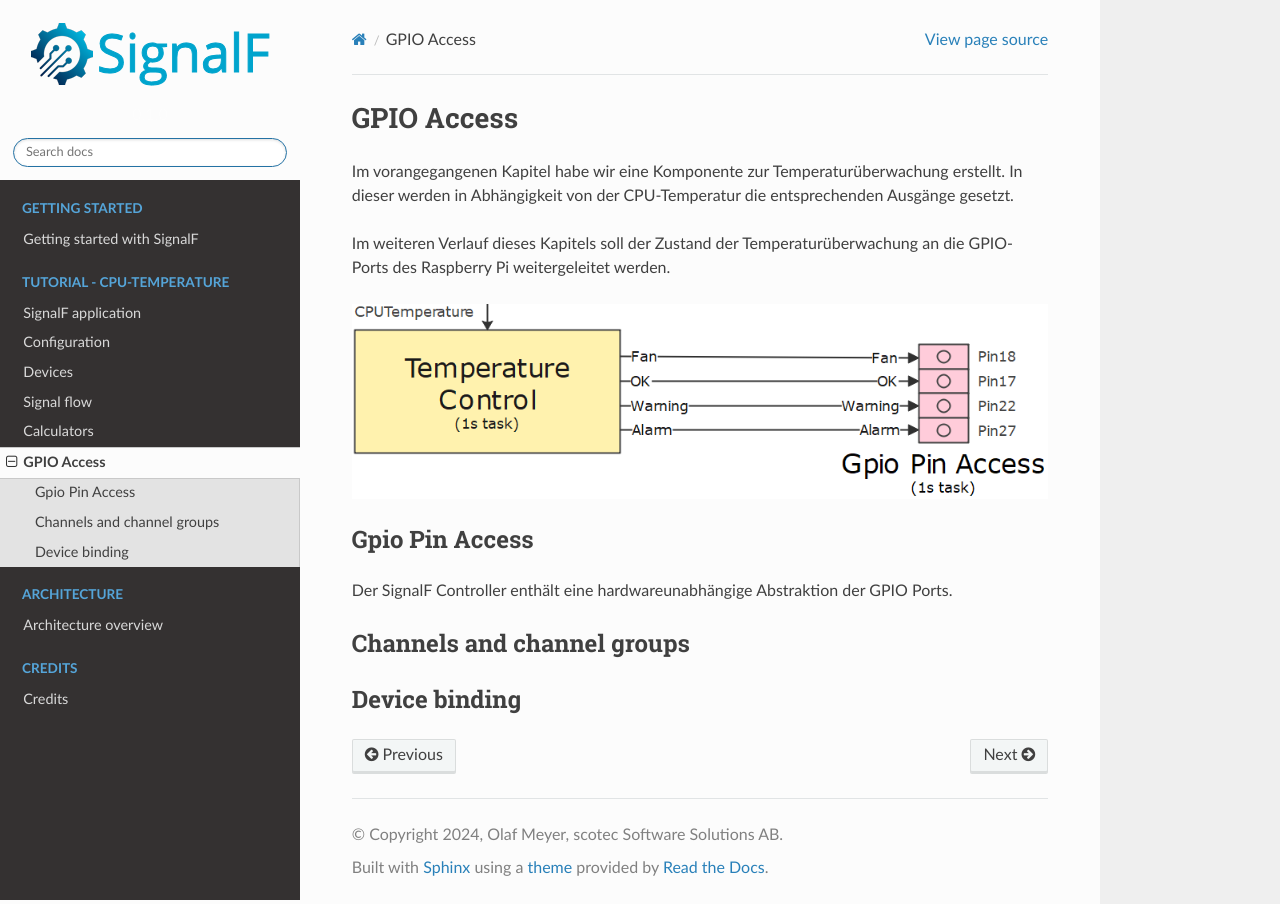
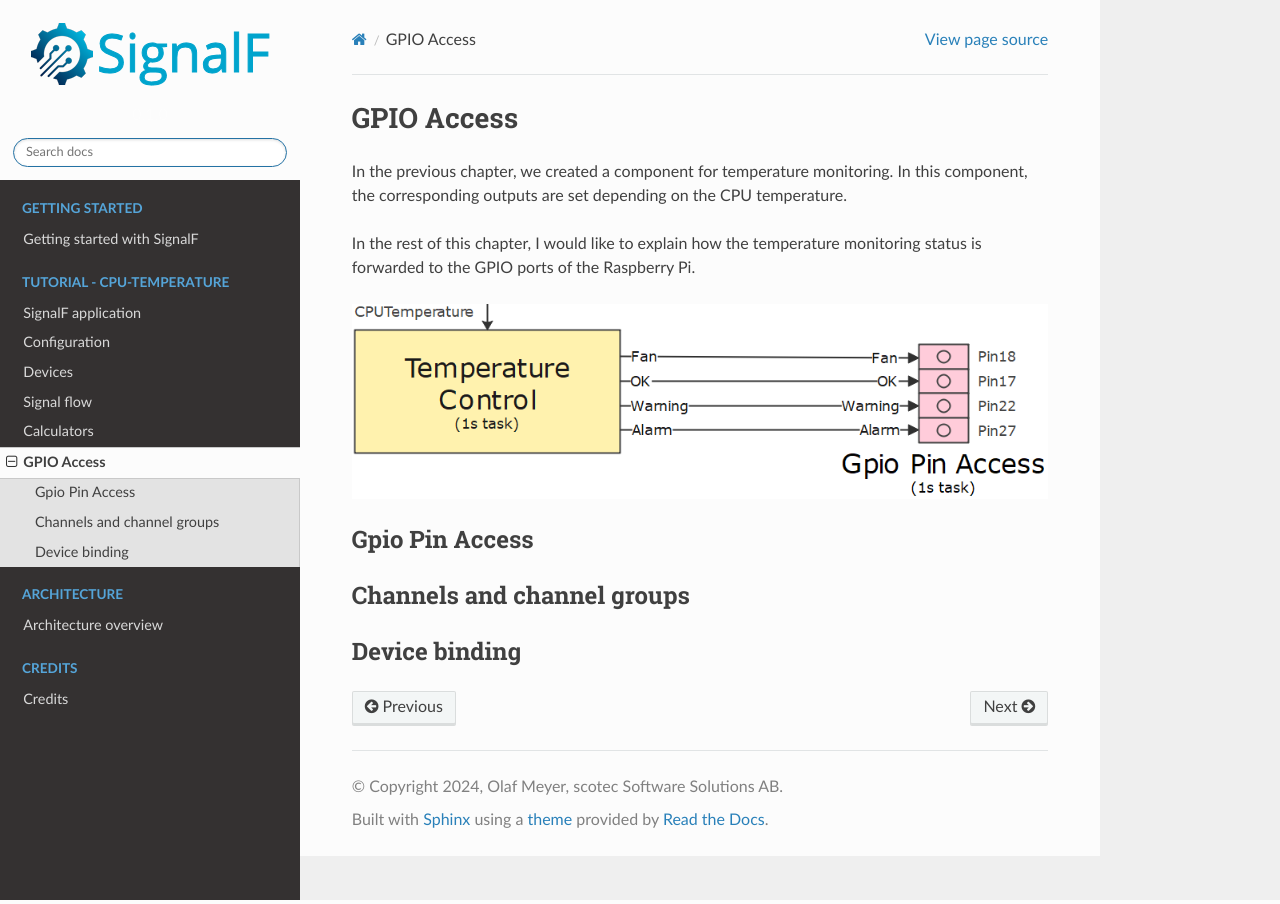
Before and after one commit to SignalF/SignalF.Documentation, a Sphinx documentation site: the page built from docs/source/tutorial/gpio.md, in a window 1280 px wide. Built offline with Sphinx 7.4.7 and the Read the Docs theme 2.0.0, drawn with Linux system fonts in a browser that asks for light colours.

Commit message:
Translated to english.

```diff
--- a/docs/source/tutorial/gpio.md
+++ b/docs/source/tutorial/gpio.md
@@ -1,13 +1,12 @@
 # GPIO Access
 
-Im vorangegangenen Kapitel habe wir eine Komponente zur Temperaturüberwachung erstellt. In dieser werden in Abhängigkeit von der CPU-Temperatur die entsprechenden Ausgänge gesetzt.
+In the previous chapter, we created a component for temperature monitoring. In this component, the corresponding outputs are set depending on the CPU temperature.
 
-Im weiteren Verlauf dieses Kapitels soll der Zustand der Temperaturüberwachung an die GPIO-Ports des Raspberry Pi weitergeleitet werden.
+In the rest of this chapter, I would like to explain how the temperature monitoring status is forwarded to the GPIO ports of the Raspberry Pi.
 
 ![GPIO Access](assets/images/Gpio.png)
 
 ## Gpio Pin Access
-Der SignalF Controller enthält eine hardwareunabhängige Abstraktion der GPIO Ports.
 
 ## Channels and channel groups
 
```
